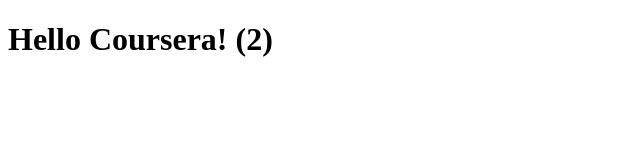
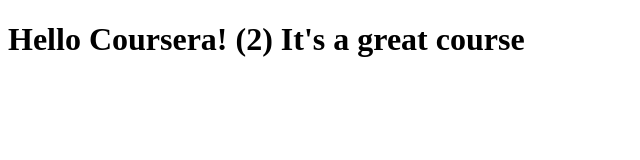
Before and after one commit to jasonord2004/Coursera-Test, a plain HTML site: page site/index.html in a window 1280 px wide. Shown: the whole page, without its empty margins (0-640 px from the left). Drawn offline with Linux system fonts and the light colour scheme.

Commit message:
More text content

```diff
--- a/site/index.html
+++ b/site/index.html
@@ -6,6 +6,6 @@
 	<title>Hello Coursera!</title>
 </head>
 <body>
-<h1>Hello Coursera! (2)</h1>
+<h1>Hello Coursera! (2) It's a great course</h1>
 </body>
 </html>
```
